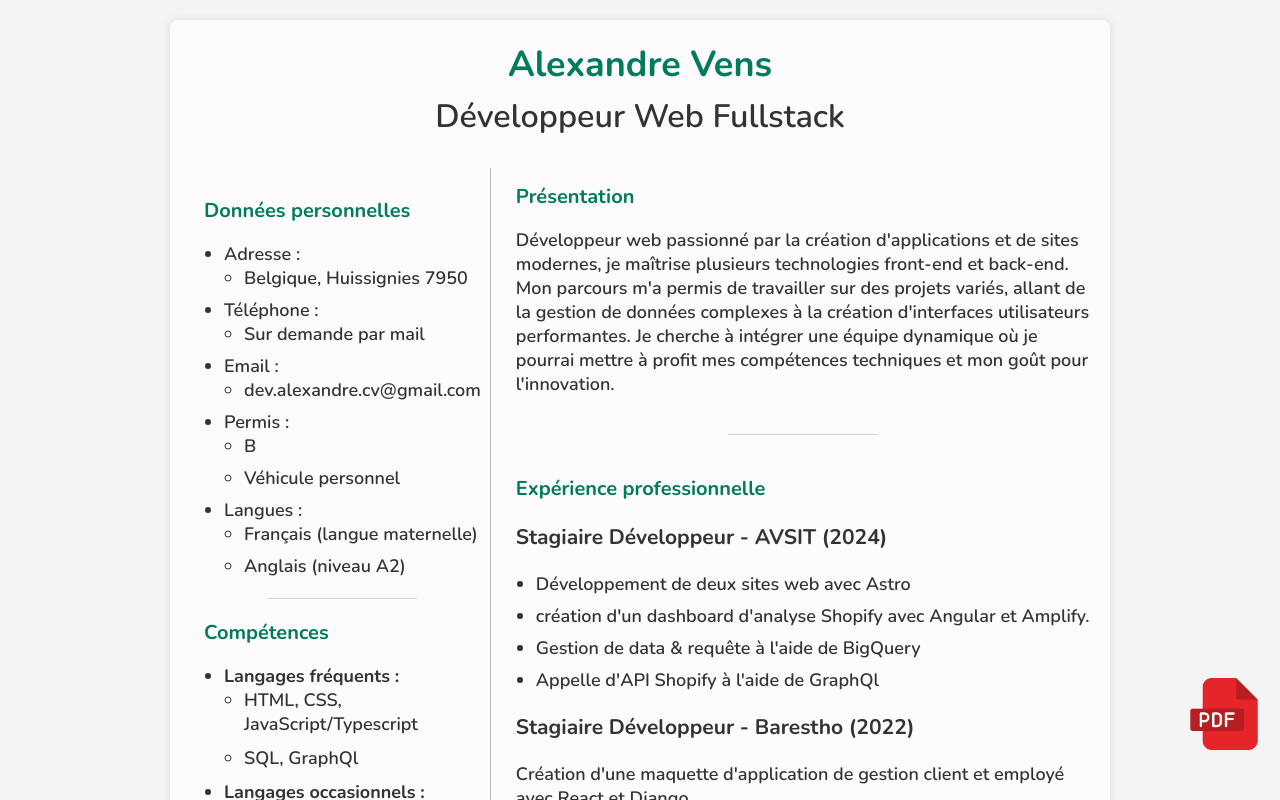
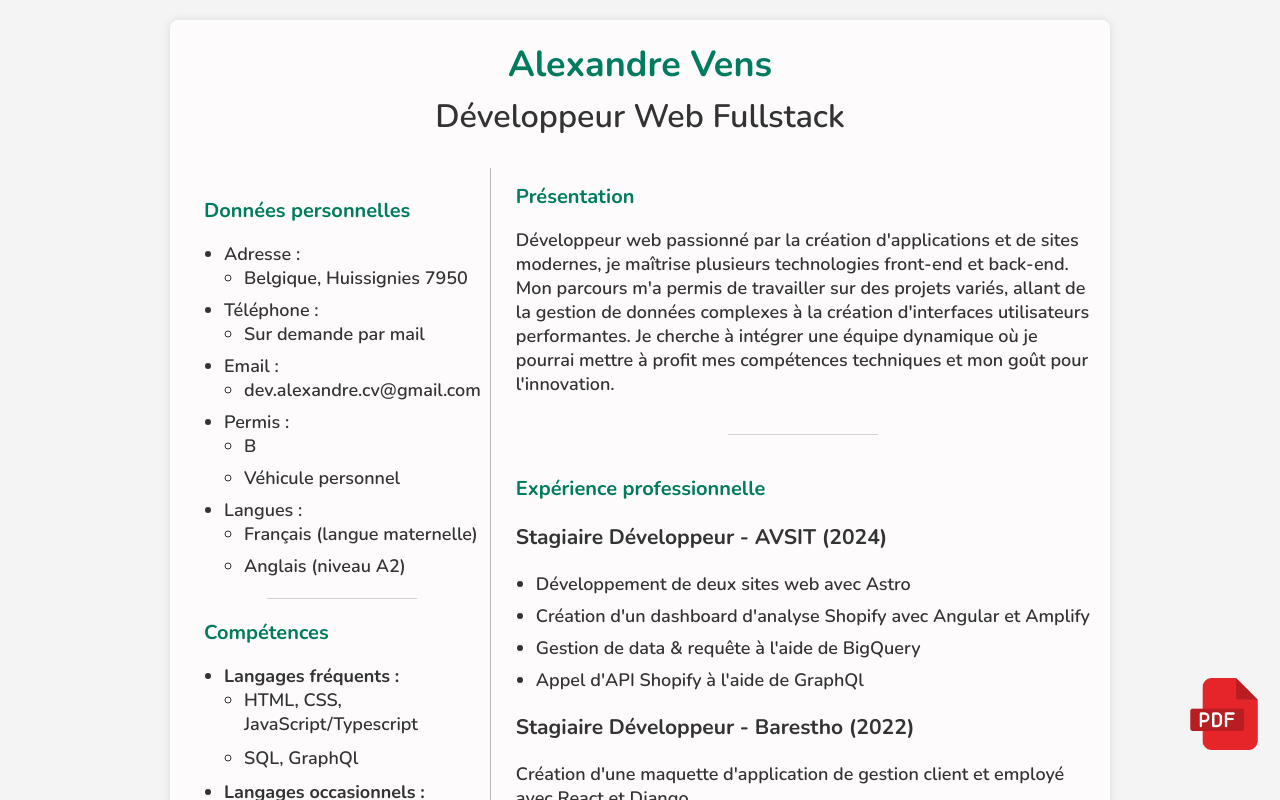
Before and after one commit to v-alex-dev/CV, a plain HTML site: page index.html in a window 1280 px wide. Shown: the top 800 px of the page. Drawn offline with nearby package versions, Linux system fonts and the light colour scheme.

Commit message:
text correction

```diff
--- a/index.html
+++ b/index.html
@@ -111,9 +111,9 @@
             <h3>Stagiaire Développeur - AVSIT (2024)</h3>
             <ul>
               <li>Développement de deux sites web avec Astro</li>
-              <li>création d'un dashboard d'analyse Shopify avec Angular et Amplify.</li>
+              <li>Création d'un dashboard d'analyse Shopify avec Angular et Amplify</li>
               <li>Gestion de data & requête à l'aide de BigQuery</li>
-              <li>Appelle d'API Shopify à l'aide de GraphQl</li>
+              <li>Appel d'API Shopify à l'aide de GraphQl</li>
             </ul>
           </div>
           <div class="job">
```
